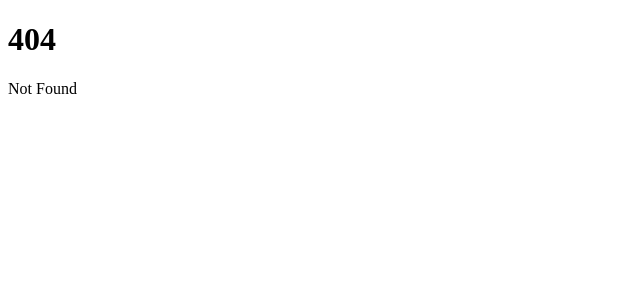
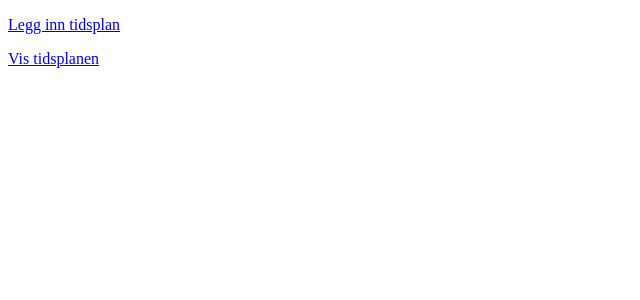
Before and after one commit to stalegjelsten/tidsplan-for-undervisning, a SvelteKit app: page / in a window 1280 px wide. Before the commit this address had no page. Shown: the top 300 px of the page, without its empty margins (0-640 px from the left). Built offline with nearby package versions, Linux system fonts and the light colour scheme.

Commit message:
adds main page

```diff
--- /dev/null
+++ b/src/routes/+page.svelte
@@ -0,0 +1,6 @@
+<script>
+	/** @type {import('./$types').PageData} */
+</script>
+
+<p><a href="legg-tidsplan">Legg inn tidsplan</a></p>
+<p><a href="vis-tidsplan">Vis tidsplanen</a></p>
```
